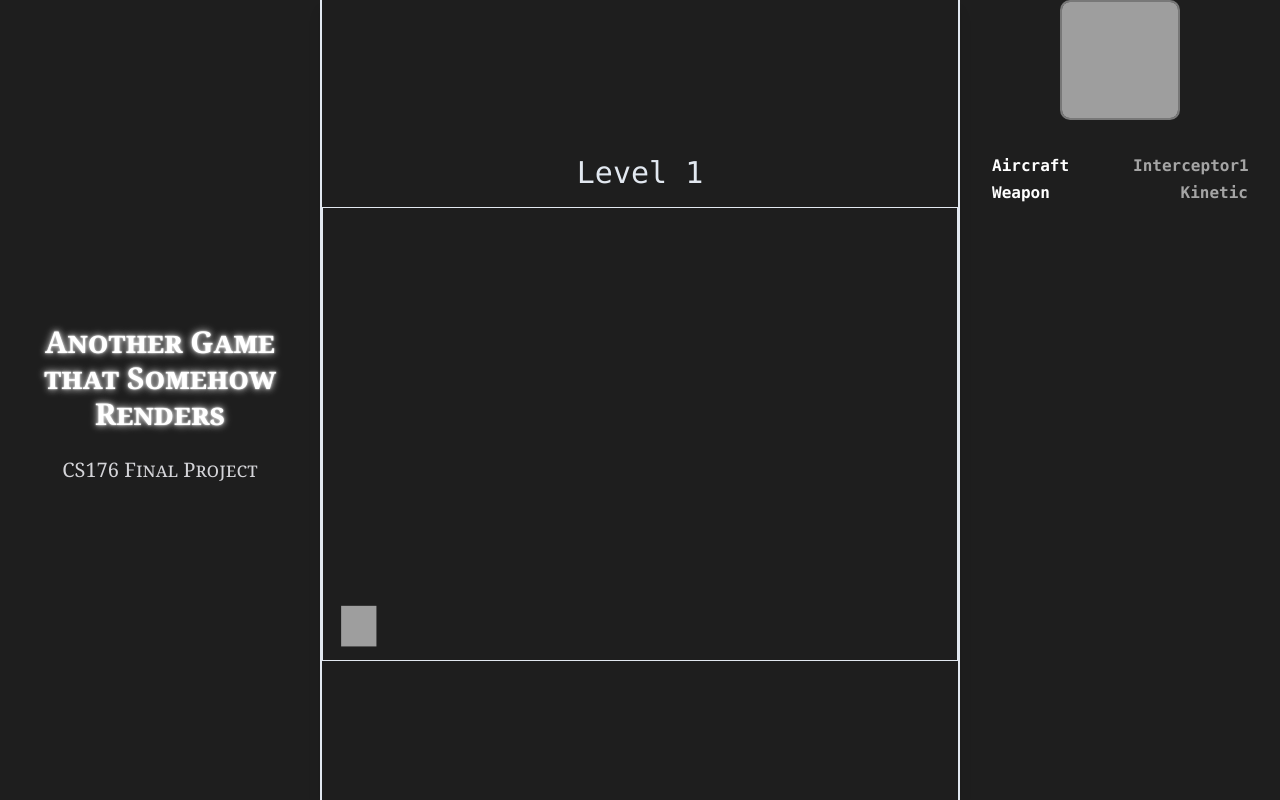
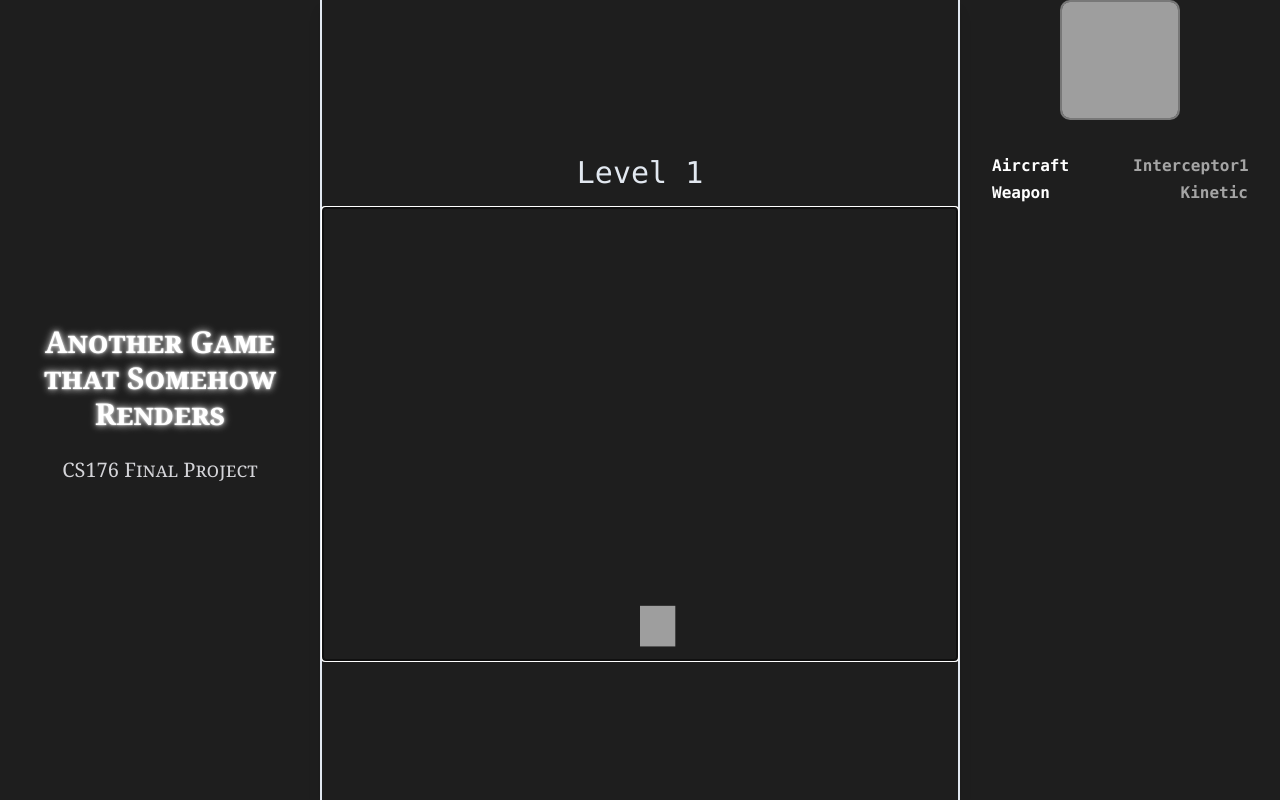
Before and after one commit to YBRua/CS176, a React (Vite) app in the folder final-project-game/: page /gaming/1 in a window 1280 px wide. Built offline with nearby package versions, Linux system fonts and the light colour scheme; grey boxes are pictures that could not be loaded.

Commit message:
Gameplay optimizations - Added timeDelta in update() - Modified aircraft speed - Solved keyboard conflicts in PlayerControl

```diff
--- a/final-project-game/src/data/aircraft/aircraft.json
+++ b/final-project-game/src/data/aircraft/aircraft.json
@@ -4,7 +4,7 @@
     "name": "Interceptor1",
     "image": "Interceptor",
     "description": "Interceptor description",
-    "speed": 10,
+    "speed": 200,
     "hp": 150
   },
   {
@@ -12,7 +12,7 @@
     "name": "Fighter1",
     "image": "Interceptor",
     "description": "Fighter description",
-    "speed": 8,
+    "speed": 100,
     "hp": 200
   }
 ]
--- a/final-project-game/src/gaming/gameManager.ts
+++ b/final-project-game/src/gaming/gameManager.ts
@@ -19,6 +19,7 @@ export class GameManager {
   gameObjects: GameObject[];
   playerObject: Player | null;
   playerConfig: PlayerConfig | null;
+  prevTimeStamp: number;
 
   constructor(canvasRef: React.RefObject<HTMLCanvasElement>) {
     this.gameLevelId = -1;
@@ -28,6 +29,7 @@ export class GameManager {
     this.gameObjects = [];
     this.playerObject = null;
     this.playerConfig = null;
+    this.prevTimeStamp = 0;
   }
 
   public setPlayerConfig(playerConfig: PlayerConfig) {
@@ -44,9 +46,10 @@ export class GameManager {
     const aircraft = getAircraftById(this.playerConfig!.aircraftId)!;
     const weapon = getWeaponById(this.playerConfig!.weaponId)!;
 
+    if (!this.playerObject) {
       this.playerObject = new Player(
         this.playerConfig!,
-      new Vector2D(20, this.ctx!.canvas.height - 60),
+        new Vector2D(this.ctx!.canvas.width / 2, this.ctx!.canvas.height - 60),
         new Vector2D(0, 0),
         this.ctx,
         39,
@@ -55,21 +58,31 @@ export class GameManager {
       );
       this.gameObjects.push(this.playerObject);
     }
+  }
 
-  public renderLoop() {
+  public renderLoop(timestamp: number) {
+    if (this.prevTimeStamp === 0) {
+      this.prevTimeStamp = timestamp;
+    }
+    const elapsed = timestamp - this.prevTimeStamp;
+
+    // force focus the canvas so that key events are captured
+    this.ctx!.canvas.focus();
+
     this.ctx!.clearRect(0, 0, this.ctx!.canvas.width, this.ctx!.canvas.height);
 
     this.gameObjects.forEach((gameObject) => {
-      gameObject.update();
+      gameObject.update(elapsed);
     });
 
     this.gameObjects.forEach((gameObject) => {
       gameObject.draw();
     });
 
-    requestAnimationFrame(() => {
-      this.renderLoop();
+    requestAnimationFrame((t) => {
+      this.renderLoop(t);
     });
+    this.prevTimeStamp = timestamp;
   }
 
   public run() {
@@ -77,8 +90,8 @@ export class GameManager {
       console.log("ctx is null");
       this.initCtx();
     }
-    requestAnimationFrame(() => {
-      this.renderLoop();
+    requestAnimationFrame((t) => {
+      this.renderLoop(t);
     });
   }
 }
--- a/final-project-game/src/gaming/gameObjects/gameObject.ts
+++ b/final-project-game/src/gaming/gameObjects/gameObject.ts
@@ -29,7 +29,7 @@ export class GameObject {
     return;
   }
 
-  public update(): void {
+  public update(deltaTime: number): void {
     return;
   }
 
--- a/final-project-game/src/gaming/gameObjects/player.ts
+++ b/final-project-game/src/gaming/gameObjects/player.ts
@@ -6,10 +6,17 @@ import { SpriteGameObject } from "./spriteGameObject";
 
 const PLAYER_ID = 0;
 
+enum MovementState {
+  Idle = 0,
+  Left,
+  Right,
+}
+
 export class Player extends SpriteGameObject {
   playerConfig: PlayerConfig;
   aircraft: Aircraft;
   weapon: Weapon;
+  movementState: MovementState;
 
   constructor(
     playerConfig: PlayerConfig,
@@ -26,6 +33,8 @@ export class Player extends SpriteGameObject {
     this.playerConfig = playerConfig;
     this.aircraft = getAircraftById(playerConfig.aircraftId)!;
     this.weapon = getWeaponById(playerConfig.weaponId)!;
+
+    this.movementState = MovementState.Idle;
   }
 
   public setVelocity(velocity: Vector2D): void {
@@ -33,14 +42,43 @@ export class Player extends SpriteGameObject {
   }
 
   public moveLeft(): void {
-    this.velocity = new Vector2D(- this.aircraft.speed, 0);
+    this.movementState = MovementState.Left;
   }
 
   public moveRight(): void {
-    this.velocity = new Vector2D(this.aircraft.speed, 0);
+    this.movementState = MovementState.Right;
   }
 
-  public clearMove(): void {
-    this.velocity = new Vector2D(0, 0);
+  public clearMove(state: string): void {
+    if (state === "a" && this.movementState === MovementState.Left) {
+      this.movementState = MovementState.Idle;
+    }
+    if (state === "d" && this.movementState === MovementState.Right) {
+      this.movementState = MovementState.Idle;
+    }
+  }
+
+  private _getVelocity(): Vector2D {
+    switch (this.movementState) {
+      case MovementState.Left:
+        return new Vector2D(-this.aircraft.speed, 0);
+      case MovementState.Right:
+        return new Vector2D(this.aircraft.speed, 0);
+      default:
+        return new Vector2D(0, 0);
+    }
+  }
+
+  public override update(timeDelta: number): void {
+    this.velocity = this._getVelocity();
+    if (this.position && this.velocity) {
+      const deltaPos = Vector2D.scale(this.velocity, timeDelta * 0.001);
+      if (
+        this.position.x + deltaPos.x + this.width < this.ctx!.canvas.width &&
+        this.position.x + deltaPos.x > 0
+      ) {
+        this.position = Vector2D.add(this.position, deltaPos);
+      }
+    }
   }
 }
--- a/final-project-game/src/gaming/gameObjects/spriteGameObject.ts
+++ b/final-project-game/src/gaming/gameObjects/spriteGameObject.ts
@@ -35,16 +35,15 @@ export class SpriteGameObject extends PhysicalGameObject {
     }
   }
 
-  public override update(): void {
+  public override update(timeDelta: number): void {
     if (this.position && this.velocity) {
+      const deltaPos = Vector2D.scale(this.velocity, timeDelta * 0.001);
       if (
-        this.position.x + this.velocity.x + this.width >
-          this.ctx!.canvas.width ||
-        this.position.x + this.velocity.x < 0
+        this.position.x + deltaPos.x + this.width < this.ctx!.canvas.width &&
+        this.position.x + deltaPos.x > 0
       ) {
-        this.velocity = new Vector2D(-this.velocity.x, this.velocity.y);
+        this.position = Vector2D.add(this.position, deltaPos);
       }
-      this.position = Vector2D.add(this.position, this.velocity);
     }
   }
 }
--- a/final-project-game/src/gaming/playerControl.ts
+++ b/final-project-game/src/gaming/playerControl.ts
@@ -9,6 +9,7 @@ export class PlayerController {
 
   public keyDownHandler(event: any) {
     event.preventDefault();
+    console.log(this.gameManager.playerObject?.aircraft.speed);
     switch (event.key) {
       case "a":
         this.gameManager.playerObject?.moveLeft();
@@ -21,6 +22,11 @@ export class PlayerController {
 
   public keyUpHandler(event: any) {
     event.preventDefault();
-    this.gameManager.playerObject?.clearMove();
+    switch (event.key) {
+      case "a":
+      case "d":
+        this.gameManager.playerObject?.clearMove(event.key);
+        break;
+    }
   }
 }
--- a/final-project-game/src/gaming/vector.ts
+++ b/final-project-game/src/gaming/vector.ts
@@ -18,4 +18,8 @@ export class Vector2D {
   static add(v1: Vector2D, v2: Vector2D): Vector2D {
     return new Vector2D(v1.x + v2.x, v1.y + v2.y);
   }
+
+  static scale(v: Vector2D, s: number): Vector2D {
+    return new Vector2D(v.x * s, v.y * s);
+  }
 }
```
Lines whose indentation alone changed are shown as unchanged.
